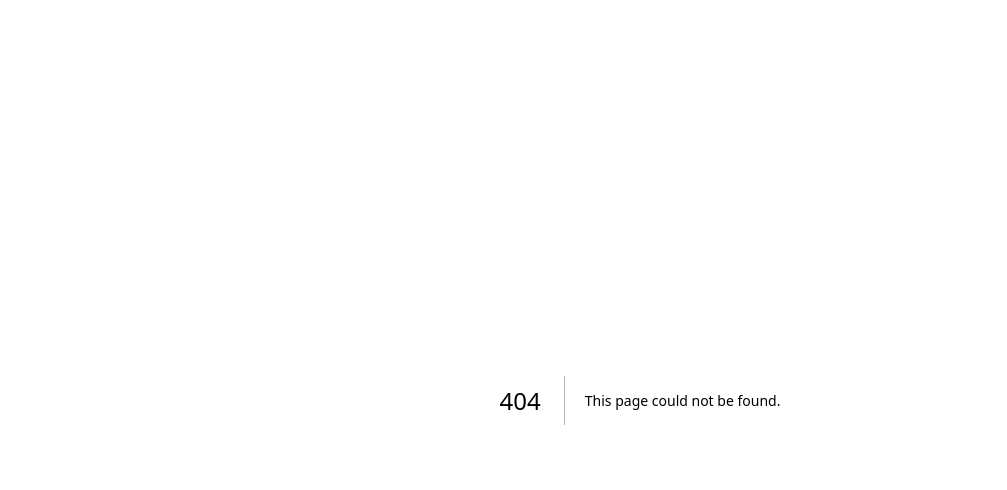
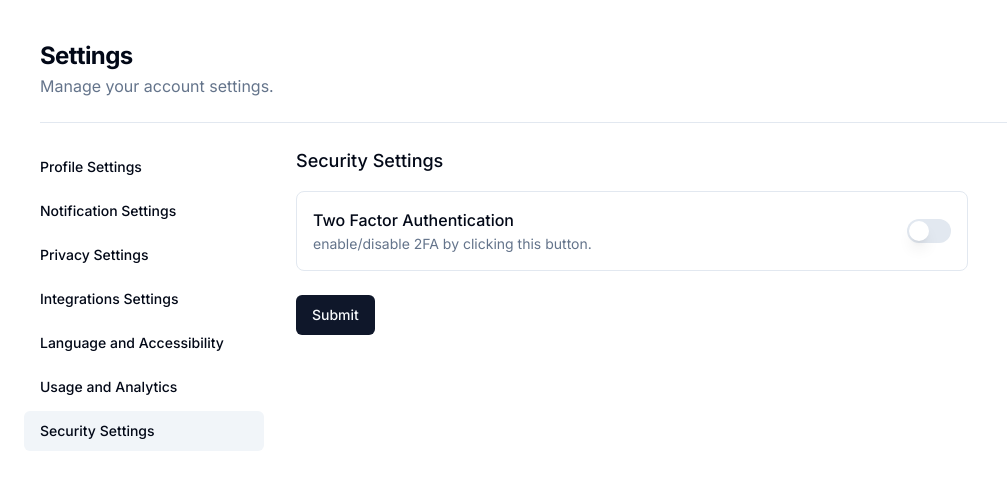
Before and after one commit to scribs-ai/scribs.ai-frontend, a Next.js app: page /settings/security-settings in a window 1280 px wide. Before the commit this address had no page. Shown: the top 490 px of the page, without its empty margins (0-1007 px from the left). Built offline with nearby package versions, Linux system fonts and the light colour scheme.

Commit message:
Added security settings page with switch button

```diff
--- a/package.json
+++ b/package.json
@@ -16,6 +16,7 @@
     "@radix-ui/react-select": "^2.0.0",
     "@radix-ui/react-separator": "^1.0.3",
     "@radix-ui/react-slot": "^1.0.2",
+    "@radix-ui/react-switch": "^1.0.3",
     "@radix-ui/react-toast": "^1.1.5",
     "@react-oauth/google": "^0.12.1",
     "axios": "^1.6.2",
@@ -26,6 +27,7 @@
     "react": "^18",
     "react-dom": "^18",
     "react-hook-form": "^7.49.2",
+    "recharts": "^2.10.3",
     "tailwind-merge": "^2.1.0",
     "tailwindcss-animate": "^1.0.7",
     "universal-cookie": "^6.1.1",
--- a/src/app/settings/layout.tsx
+++ b/src/app/settings/layout.tsx
@@ -29,6 +29,14 @@ const sidebarNavItems = [
     title: "Language and Accessibility",
     href: "/settings/language-accessibility",
   },
+  {
+    title: "Usage and Analytics",
+    href: "/settings/usage-analytics",
+  },
+  {
+    title: "Security Settings",
+    href: "/settings/security-settings",
+  },
 ]
 
 interface SettingsLayoutProps {
--- /dev/null
+++ b/src/app/settings/security-settings/SecuritySettingsForm.tsx
@@ -0,0 +1,68 @@
+"use client"
+
+import { zodResolver } from "@hookform/resolvers/zod"
+import { useForm } from "react-hook-form"
+import * as z from "zod"
+
+import { Button } from "@/components/ui/button"
+import {
+  Form,
+  FormControl,
+  FormDescription,
+  FormField,
+  FormItem,
+  FormLabel,
+} from "@/components/ui/form"
+import { Switch } from "@/components/ui/switch"
+import { toast } from "@/components/ui/use-toast"
+
+const FormSchema = z.object({
+  two_factor_auth: z.boolean(),
+})
+
+const SecuritySettingsForm = () => {
+  const form = useForm<z.infer<typeof FormSchema>>({
+    resolver: zodResolver(FormSchema),
+  })
+
+  const onSubmit = (data: z.infer<typeof FormSchema>) => {
+    toast({
+      title: "You submitted successfully",
+    })
+  }
+
+  return (
+    <Form {...form}>
+      <form onSubmit={form.handleSubmit(onSubmit)} className="w-full space-y-6">
+        <div>
+          <h3 className="mb-4 text-lg font-medium">Security Settings</h3>
+          <div className="space-y-4">
+            <FormField
+              control={form.control}
+              name="two_factor_auth"
+              render={({ field }) => (
+                <FormItem className="flex flex-row items-center justify-between rounded-lg border p-4">
+                  <div className="space-y-0.5">
+                    <FormLabel className="text-base">Two Factor Authentication</FormLabel>
+                    <FormDescription>
+                      enable/disable 2FA by clicking this button.
+                    </FormDescription>
+                  </div>
+                  <FormControl>
+                    <Switch
+                      checked={field.value}
+                      onCheckedChange={field.onChange}
+                    />
+                  </FormControl>
+                </FormItem>
+              )}
+            />
+          </div>
+        </div>
+        <Button type="submit">Submit</Button>
+      </form>
+    </Form>
+  )
+}
+
+export default SecuritySettingsForm;
--- /dev/null
+++ b/src/app/settings/security-settings/page.tsx
@@ -0,0 +1,11 @@
+"use client"
+import React from 'react'
+import SecuritySettingsForm from './SecuritySettingsForm';
+
+const SecuritySettings = () => {
+  return (
+    <SecuritySettingsForm />
+  )
+}
+
+export default SecuritySettings;
--- /dev/null
+++ b/src/app/settings/usage-analytics/page.tsx
@@ -0,0 +1,77 @@
+"use client"
+import React from 'react';
+import { BarChart, Bar, Rectangle, XAxis, YAxis, CartesianGrid, Tooltip, Legend, ResponsiveContainer } from 'recharts';
+
+
+const data = [
+  {
+    name: 'Page A',
+    uv: 4000,
+    pv: 2400,
+    amt: 2400,
+  },
+  {
+    name: 'Page B',
+    uv: 3000,
+    pv: 1398,
+    amt: 2210,
+  },
+  {
+    name: 'Page C',
+    uv: 2000,
+    pv: 9800,
+    amt: 2290,
+  },
+  {
+    name: 'Page D',
+    uv: 2780,
+    pv: 3908,
+    amt: 2000,
+  },
+  {
+    name: 'Page E',
+    uv: 1890,
+    pv: 4800,
+    amt: 2181,
+  },
+  {
+    name: 'Page F',
+    uv: 2390,
+    pv: 3800,
+    amt: 2500,
+  },
+  {
+    name: 'Page G',
+    uv: 3490,
+    pv: 4300,
+    amt: 2100,
+  },
+];
+
+const UsageAndAnalytics: React.FC = () => {
+  return (
+    <ResponsiveContainer width="100%" height="100%">
+      <BarChart
+        width={500}
+        height={300}
+        data={data}
+        margin={{
+          top: 5,
+          right: 30,
+          left: 20,
+          bottom: 5,
+        }}
+      >
+        <CartesianGrid strokeDasharray="3 3" />
+        <XAxis dataKey="name" />
+        <YAxis />
+        <Tooltip />
+        <Legend />
+        <Bar dataKey="pv" fill="#8884d8" activeBar={<Rectangle fill="pink" stroke="blue" />} />
+        <Bar dataKey="uv" fill="#82ca9d" activeBar={<Rectangle fill="gold" stroke="purple" />} />
+      </BarChart>
+    </ResponsiveContainer>
+  )
+}
+
+export default UsageAndAnalytics;
--- /dev/null
+++ b/src/components/ui/switch.tsx
@@ -0,0 +1,29 @@
+"use client"
+
+import * as React from "react"
+import * as SwitchPrimitives from "@radix-ui/react-switch"
+
+import { cn } from "@/lib/utils"
+
+const Switch = React.forwardRef<
+  React.ElementRef<typeof SwitchPrimitives.Root>,
+  React.ComponentPropsWithoutRef<typeof SwitchPrimitives.Root>
+>(({ className, ...props }, ref) => (
+  <SwitchPrimitives.Root
+    className={cn(
+      "peer inline-flex h-6 w-11 shrink-0 cursor-pointer items-center rounded-full border-2 border-transparent transition-colors focus-visible:outline-none focus-visible:ring-2 focus-visible:ring-ring focus-visible:ring-offset-2 focus-visible:ring-offset-background disabled:cursor-not-allowed disabled:opacity-50 data-[state=checked]:bg-primary data-[state=unchecked]:bg-input",
+      className
+    )}
+    {...props}
+    ref={ref}
+  >
+    <SwitchPrimitives.Thumb
+      className={cn(
+        "pointer-events-none block h-5 w-5 rounded-full bg-background shadow-lg ring-0 transition-transform data-[state=checked]:translate-x-5 data-[state=unchecked]:translate-x-0"
+      )}
+    />
+  </SwitchPrimitives.Root>
+))
+Switch.displayName = SwitchPrimitives.Root.displayName
+
+export { Switch }
```
Also changed, not shown: 1 other file (tests, documents, lock files or other folders).
